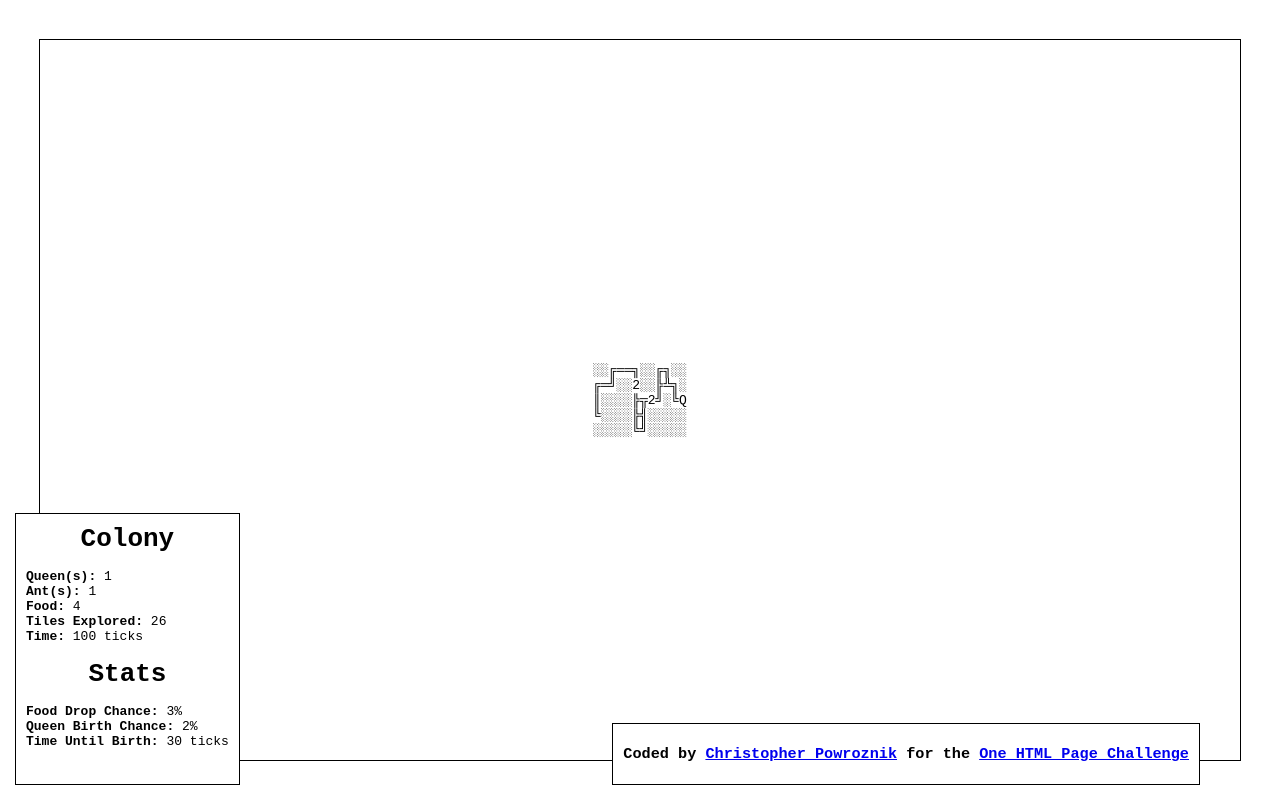
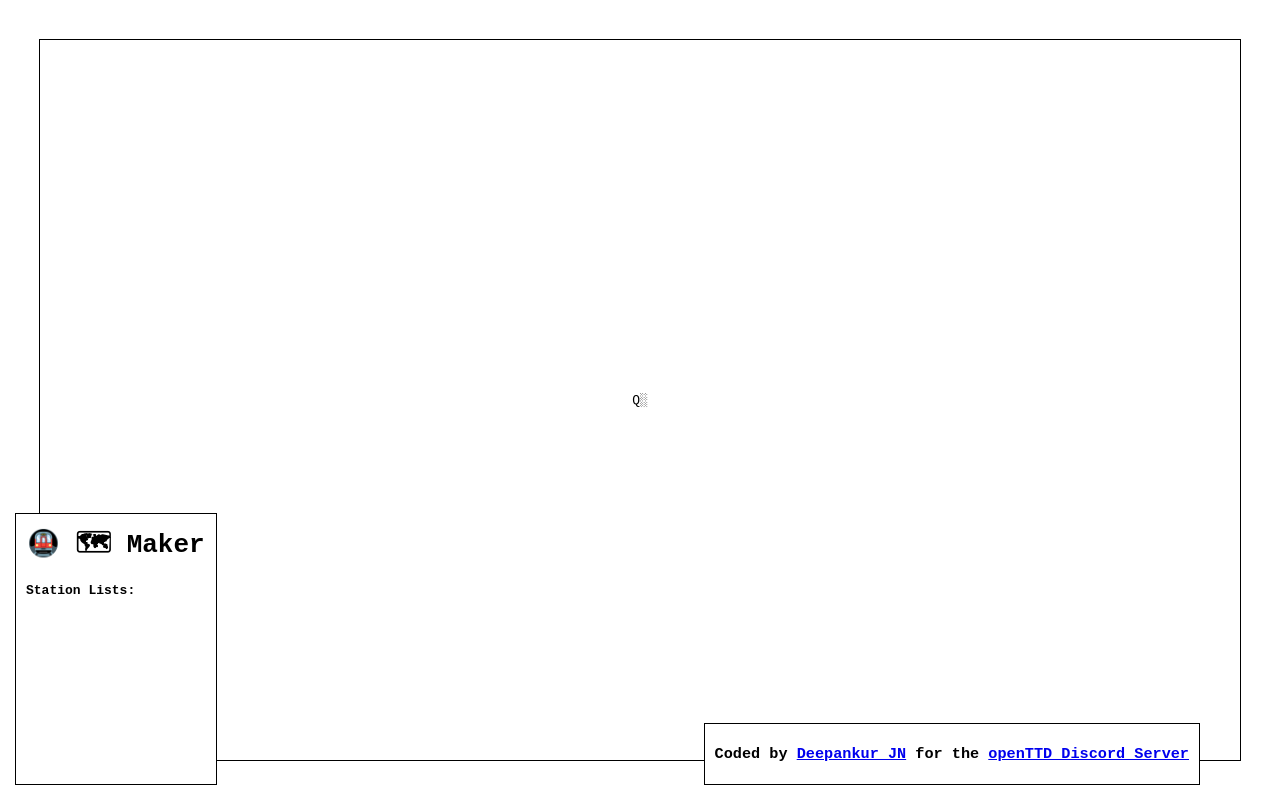
Before and after one commit to jdeepankur/jdeepankur.github.io, a plain HTML site: page index.html in a window 1280 px wide. Drawn offline with Linux system fonts and the light colour scheme.

Commit message:
Update index.html

```diff
--- a/index.html
+++ b/index.html
@@ -2,7 +2,7 @@
 <html lang="en">
 <head>
     <meta charset="UTF-8">
-    <title>Ant Colony</title>
+    <title>Metro Map Maker</title>
     <style>
         body {
             font-family: monospace;
@@ -74,30 +74,14 @@
     <div id="root"></div>
 </div>
 <div id="legend">
-    <h1>Colony</h1>
+    <h1>🚇 🗺 Maker</h1>
     <br/>
-    <span class="label">Queen(s): </span><span id="queens"></span>
+    <span class="label">Station Lists: </span><span id="inputs"></span>
     <br/>
-    <span class="label">Ant(s): </span><span id="ants"></span>
-    <br/>
-    <span class="label">Food: </span><span id="food"></span>
-    <br/>
-    <span class="label">Tiles Explored: </span><span id="tiles"></span>
-    <br/>
-    <span class="label">Time: </span><span id="ticks"></span><span> ticks</span>
-    <br/>
-    <br/>
-    <h1>Stats</h1>
-    <br/>
-    <span class="label">Food Drop Chance: </span><span id="foodDrop"></span><span>%</span>
-    <br/>
-    <span class="label">Queen Birth Chance: </span><span id="queenBirth"></span><span>%</span>
-    <br/>
-    <span class="label">Time Until Birth: </span><span id="timeUntilBirth"></span><span> ticks</span>
 </div>
 <div id="banner">
-    <h3>Coded by <a href="https://github.com/metroxe">Christopher Powroznik</a> for the <a
-            href="https://onehtmlpagechallenge.com">One HTML Page Challenge</a></h3>
+    <h3>Coded by <a href="https://github.com/jdeepankur">Deepankur JN</a> for the <a
+            href="https://discord.gg/hKzMGUx">openTTD Discord Server</a></h3>
 </div>
 </body>
 <script>
@@ -109,9 +93,9 @@
 		document.getElementsByTagName("body")[0].innerHTML = `
             <h1>
             😭<br/>
-            <a href='https://onehtmlpagechallenge.com'>One HTML Page Challenge</a>
+            <a href='https://discord.gg/hKzMGUx'>openTTD discord</a>
             <br/>
-            <a href='https://github.com/metroxe'>Christopher Powroznik</a>
+            <a href='https://github.com/jdeepankur'>Deepankur JN</a>
             </h1>`;
 	}
 </script>
```
